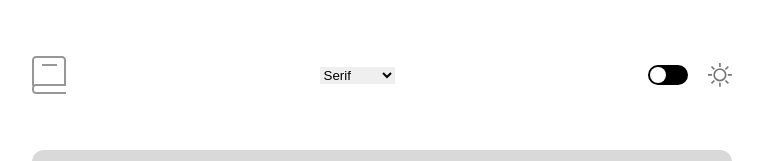
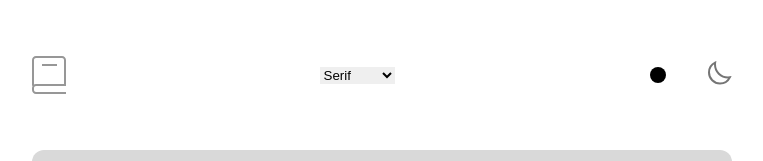
Before and after one commit to hugobatista27/dicionario, a React (Vite) app: page / in a window 1280 px wide. Shown: the top 161 px of the page, without its empty margins (258-1021 px from the left). Built offline with nearby package versions, Linux system fonts and the light colour scheme.

Commit message:
refac: adiciona o context ao switcher

```diff
--- a/src/components/Header/Header.tsx
+++ b/src/components/Header/Header.tsx
@@ -22,7 +22,6 @@ const StyledHeader = styled.header`
 `;
 
 export function Header() {
-    //const { selectedFont, setSelectedFont } = useContext(MainContext);
 
     return (
         <StyledHeader>
--- a/src/components/Header/SwitcherVisionMode.tsx
+++ b/src/components/Header/SwitcherVisionMode.tsx
@@ -1,11 +1,11 @@
-import { useEffect, useState } from 'react';
 import styled from 'styled-components';
 
 import ICON_MOON from './assets/lua.svg';
 import ICON_SUN from './assets/sol.svg';
+import { useAppContext } from '../../contexts/hook';
 
 
-const StyledLabel = styled.label<{$mode?: boolean}>`
+const StyledLabel = styled.label<{$mode?: string}>`
     position: relative;
     display: inline-block;
 
@@ -13,7 +13,7 @@ const StyledLabel = styled.label<{$mode?: boolean}>`
     height: 20px;
     border-radius: 10px;
 
-    background-color: ${props => props.$mode ? 'black': 'white'};
+    background-color: ${props => props.$mode === 'dark' ? 'black': 'white'};
 
     input {
         opacity: 0;
@@ -40,7 +40,7 @@ const StyledLabel = styled.label<{$mode?: boolean}>`
         left: 2px;
         bottom: 2px;
         border-radius: 50%;
-        background-color: ${props => props.$mode ? 'white': 'black'};
+        background-color: ${props => props.$mode === 'dark' ? 'white': 'black'};
         -webkit-transition: .4s;
         transition: .4s;
     }
@@ -59,23 +59,32 @@ const Div = styled.div`
     justify-content: space-between;
 `
 
+function iconSwitcher(selectedTheme: string) {
+    return selectedTheme === 'dark' ?
+    <img src={ICON_SUN} alt="light mode" /> :
+    <img src={ICON_MOON} alt="dark mode" />
+}
+
 export function Switcher() {
-    const [isNightMode, setIsNightMode] = useState<boolean>(true)
+    const { state, toggleTheme } = useAppContext();
+
 
     return (
         <Div>
             <StyledLabel
                 htmlFor="modo-switcher"
-                $mode={isNightMode}>
-                <input type="checkbox" id="modo-switcher" onChange={() => setIsNightMode(!isNightMode)}/>
+                $mode={state.selectedTheme}
+            >
+                <input
+                    type="checkbox"
+                    id="modo-switcher"
+                    onChange={toggleTheme}
+                />
                 <span></span>
             </StyledLabel>
-            { isNightMode && (
-                <img src={ICON_SUN} alt="light mode" />
-            )}
-            { !isNightMode && (
-                <img src={ICON_MOON} alt="dark mode" />
-            )}
+            <label htmlFor="modo-switcher">
+                {iconSwitcher(state.selectedTheme)}
+            </label>
         </Div>
     )
 }
```
